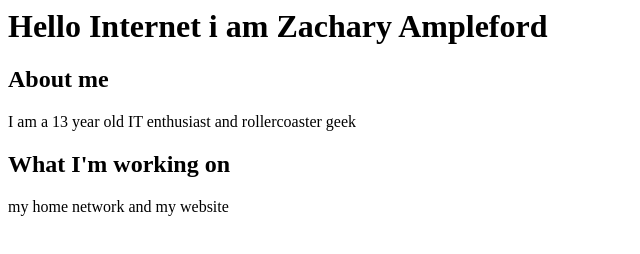
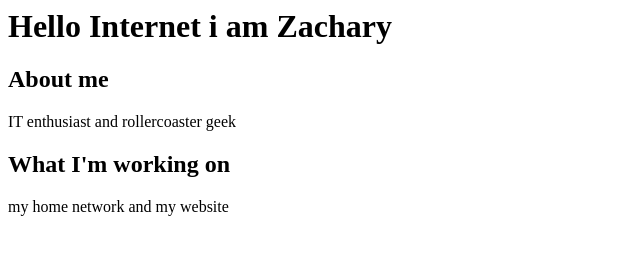
Before and after one commit to itszma/website, a plain HTML site: page index.html in a window 1280 px wide. Shown: the whole page, without its empty margins (0-640 px from the left). Drawn offline with Linux system fonts and the light colour scheme.

Commit message:
updatecontent

```diff
--- a/index.html
+++ b/index.html
@@ -1,11 +1,11 @@
 <html>
     <h1>
-        Hello Internet i am Zachary Ampleford
+        Hello Internet i am Zachary
     </h1>
     <body>
         <h2>About me</h2>
         <p>
-            I am a 13 year old IT enthusiast and rollercoaster geek
+            IT enthusiast and rollercoaster geek
         </p>
         <h2>What I'm working on</h2>
         <p>
```
